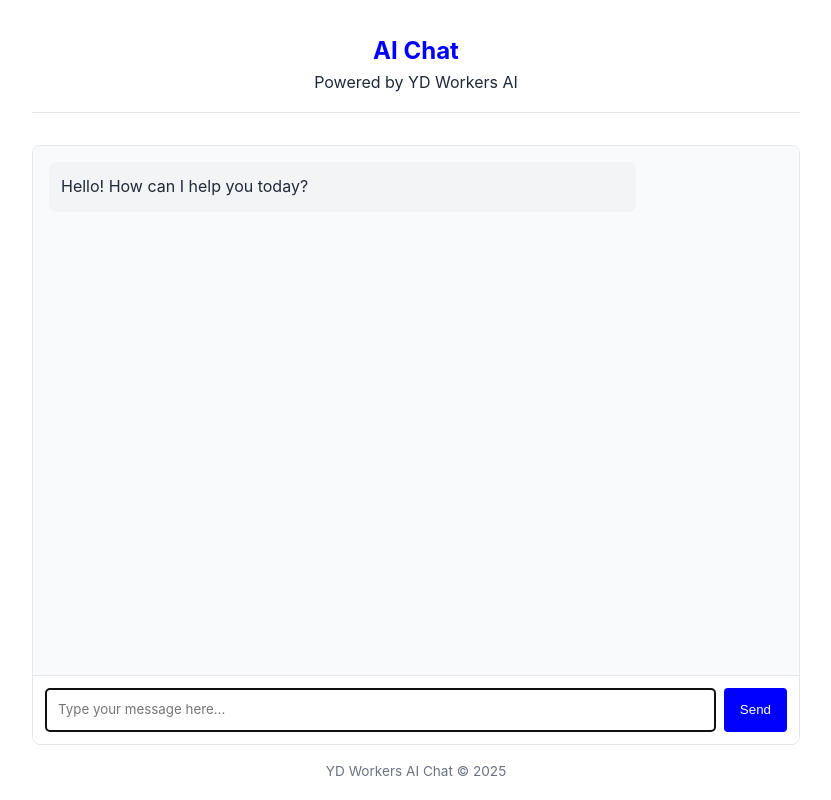
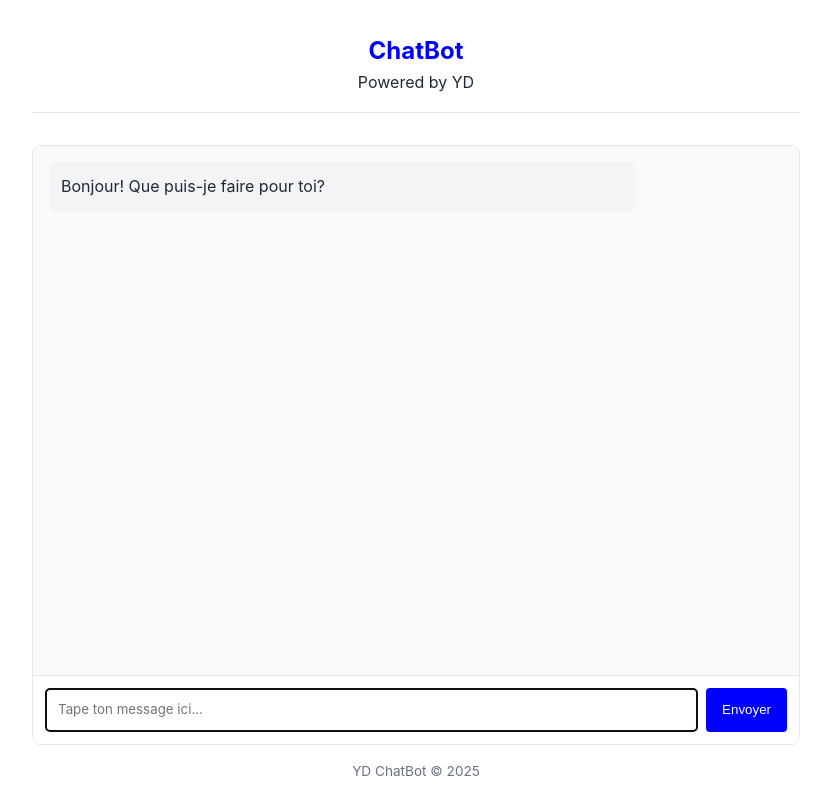
Before and after one commit to ydagorne/llm-chat-app-template, a website: page public/index.html in a window 1280 px wide. Shown: the whole page, without its empty margins (224-1055 px from the left). Drawn offline with Linux system fonts and the light colour scheme.

Commit message:
Update index.html

```diff
--- a/public/index.html
+++ b/public/index.html
@@ -3,7 +3,7 @@
   <head>
     <meta charset="UTF-8" />
     <meta name="viewport" content="width=device-width, initial-scale=1.0" />
-    <title>Chat App</title>
+    <title>ChatBot</title>
     <style>
       :root {
         --primary-color: blue;
@@ -138,37 +138,36 @@
   </head>
   <body>
     <header>
-      <h1>AI Chat</h1>
-      <p>Powered by YD Workers AI</p>
+      <h1>ChatBot</h1>
+      <p>Powered by YD</p>
     </header>
 
     <div class="chat-container">
       <div id="chat-messages" class="chat-messages">
         <div class="message assistant-message">
           <p>
-            Hello! How can
-            I help you today?
+            Bonjour! Que puis-je faire pour toi?
           </p>
         </div>
       </div>
 
       <div class="typing-indicator" id="typing-indicator">
-        AI is thinking...
+        Je réfléchis...
       </div>
 
       <div class="message-input">
         <textarea
           id="user-input"
-          placeholder="Type your message here..."
+          placeholder="Tape ton message ici..."
           rows="1"
           autofocus
         ></textarea>
-        <button id="send-button">Send</button>
+        <button id="send-button">Envoyer</button>
       </div>
     </div>
 
     <footer>
-      <p>YD Workers AI Chat &copy; 2025</p>
+      <p>YD ChatBot &copy; 2025</p>
     </footer>
 
     <!-- Chat app script -->
```
